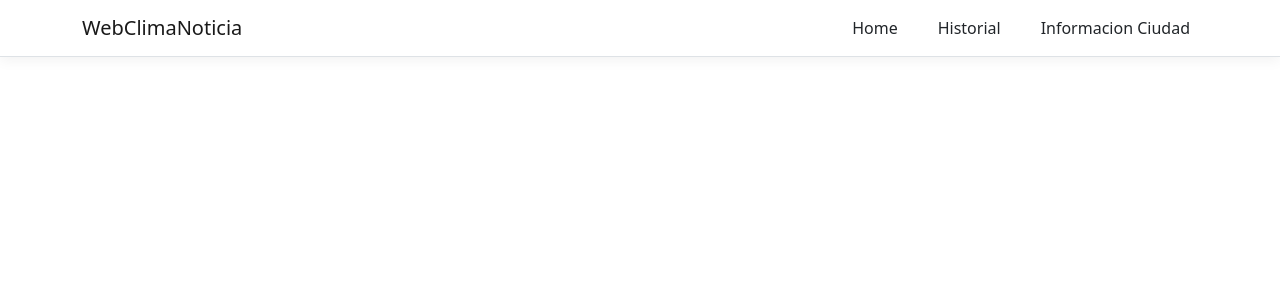
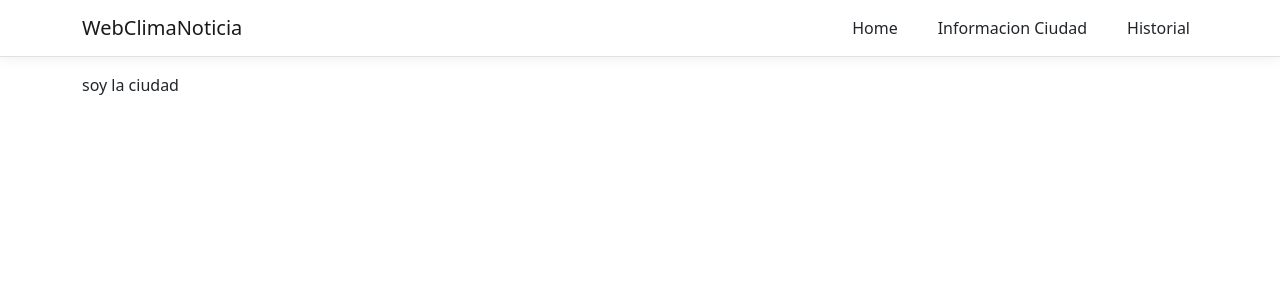
Before and after one commit to davidstivenmerchan/AppWebClimaNoticia, a React (Create React App) app in the folder WebClimaNoticia/ClientApp/: page /ciudad in a window 1280 px wide. Shown: the top 300 px of the page. Built offline with nearby package versions, Linux system fonts and the light colour scheme.

Commit message:
Primeros Componentes

```diff
--- a/WebClimaNoticia/ClientApp/src/AppRoutes.js
+++ b/WebClimaNoticia/ClientApp/src/AppRoutes.js
@@ -8,11 +8,11 @@ const AppRoutes = [
     element: <Home />
   },
   {
-    path: '/ciudad',
+    path: '/historial',
     element: <Historial />
   },
   {
-    path: '/historial',
+    path: '/ciudad',
     element: <Ciudad />
   }
 ];
--- a/WebClimaNoticia/ClientApp/src/components/Ciudad.js
+++ b/WebClimaNoticia/ClientApp/src/components/Ciudad.js
@@ -1,5 +1,12 @@
 const Ciudad = () => {
 
+
+
+    return (
+
+        <div>soy la ciudad</div>
+
+        )
 }
 
 
--- a/WebClimaNoticia/ClientApp/src/components/Historial.js
+++ b/WebClimaNoticia/ClientApp/src/components/Historial.js
@@ -1,4 +1,8 @@
 const Historial = () => {
+
+    return (
+        <div>soy el historial</div>
+        )
 
 }
 
--- a/WebClimaNoticia/ClientApp/src/components/NavMenu.js
+++ b/WebClimaNoticia/ClientApp/src/components/NavMenu.js
@@ -33,10 +33,10 @@ export class NavMenu extends Component {
                 <NavLink tag={Link} className="text-dark" to="/">Home</NavLink>
               </NavItem>
               <NavItem>
-                <NavLink tag={Link} className="text-dark mx-4" to="/historial">Historial</NavLink>
+                <NavLink tag={Link} className="text-dark mx-4" to="/ciudad">Informacion Ciudad</NavLink>
               </NavItem>
               <NavItem>
-                <NavLink tag={Link} className="text-dark" to="/ciudad">Informacion Ciudad</NavLink>
+                <NavLink tag={Link} className="text-dark" to="/historial">Historial</NavLink>
               </NavItem>
             </ul>
           </Collapse>
```
